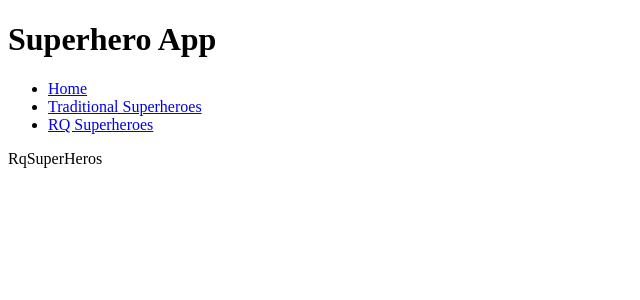
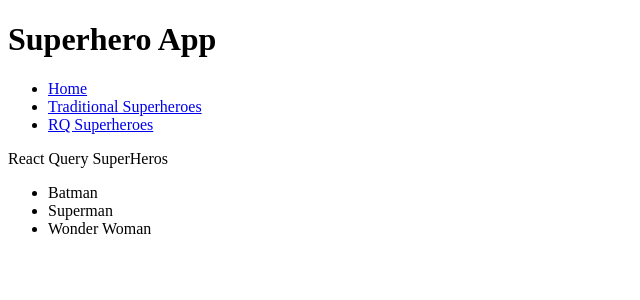
Before and after one commit to kudae3/react-query, a React (Vite) app: page /rq-superheroes in a window 1280 px wide. Shown: the top 300 px of the page, without its empty margins (0-640 px from the left). Built offline with nearby package versions, Linux system fonts and the light colour scheme; data requests are answered from the project's data file.

Commit message:
add react-query and implement useFetchSuperHeros hook for fetching superhero data

```diff
--- a/package.json
+++ b/package.json
@@ -14,6 +14,7 @@
     "axios": "^1.11.0",
     "react": "^19.1.0",
     "react-dom": "^19.1.0",
+    "react-query": "^3.39.3",
     "react-router": "^7.7.1"
   },
   "devDependencies": {
--- a/src/components/RqSuperHeros.jsx
+++ b/src/components/RqSuperHeros.jsx
@@ -1,7 +1,22 @@
+import { useFetchSuperHeros } from "../hooks/useFetchSuperHeros";
 
 const RqSuperHeros = () => {
+
+  const {isLoading, error, data} = useFetchSuperHeros();
+
   return (
-    <div>RqSuperHeros</div>
+    <div>
+      <p>React Query SuperHeros</p>
+      {
+        isLoading && <li>Loading...</li>
+      }
+      {error && <li>Error: {error.message}</li>}
+      <ul>
+        {data?.map(hero => (
+          <li key={hero.id}>{hero.name}</li>
+        ))}
+      </ul>
+    </div>
   )
 }
 
--- /dev/null
+++ b/src/hooks/useFetchSuperHeros.js
@@ -0,0 +1,14 @@
+import axios from "axios";
+import { useQuery } from "react-query";
+
+const fetchSuperHeros = async() => {
+    const response = await axios.get('http://localhost:3000/superheroes');
+    return response.data;
+}
+
+export const useFetchSuperHeros = () => {
+    return useQuery({
+        queryKey: ['super-heroes'],
+        queryFn: fetchSuperHeros,
+    });
+}
--- a/src/main.jsx
+++ b/src/main.jsx
@@ -5,9 +5,12 @@ import { router } from './route';
 import {
   RouterProvider,
 } from "react-router";
+import { QueryClient, QueryClientProvider } from 'react-query';
+
+const queryClient = new QueryClient()
 
 createRoot(document.getElementById('root')).render(
-  <StrictMode>
+  <QueryClientProvider client={queryClient}>
     <RouterProvider router={router} />
-  </StrictMode>,
+  </QueryClientProvider>,
 )
```
Also changed, not shown: 1 other file (tests, documents, lock files or other folders).
